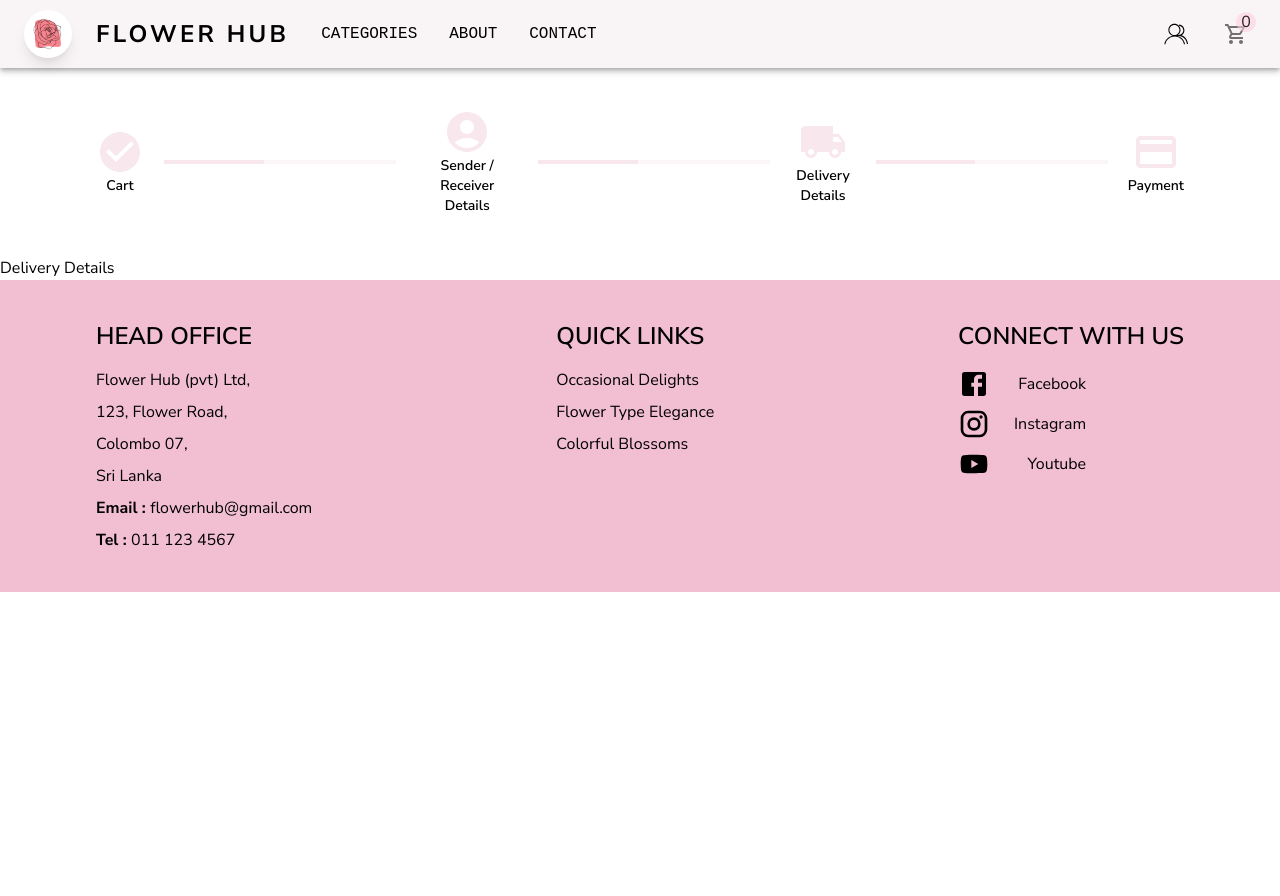
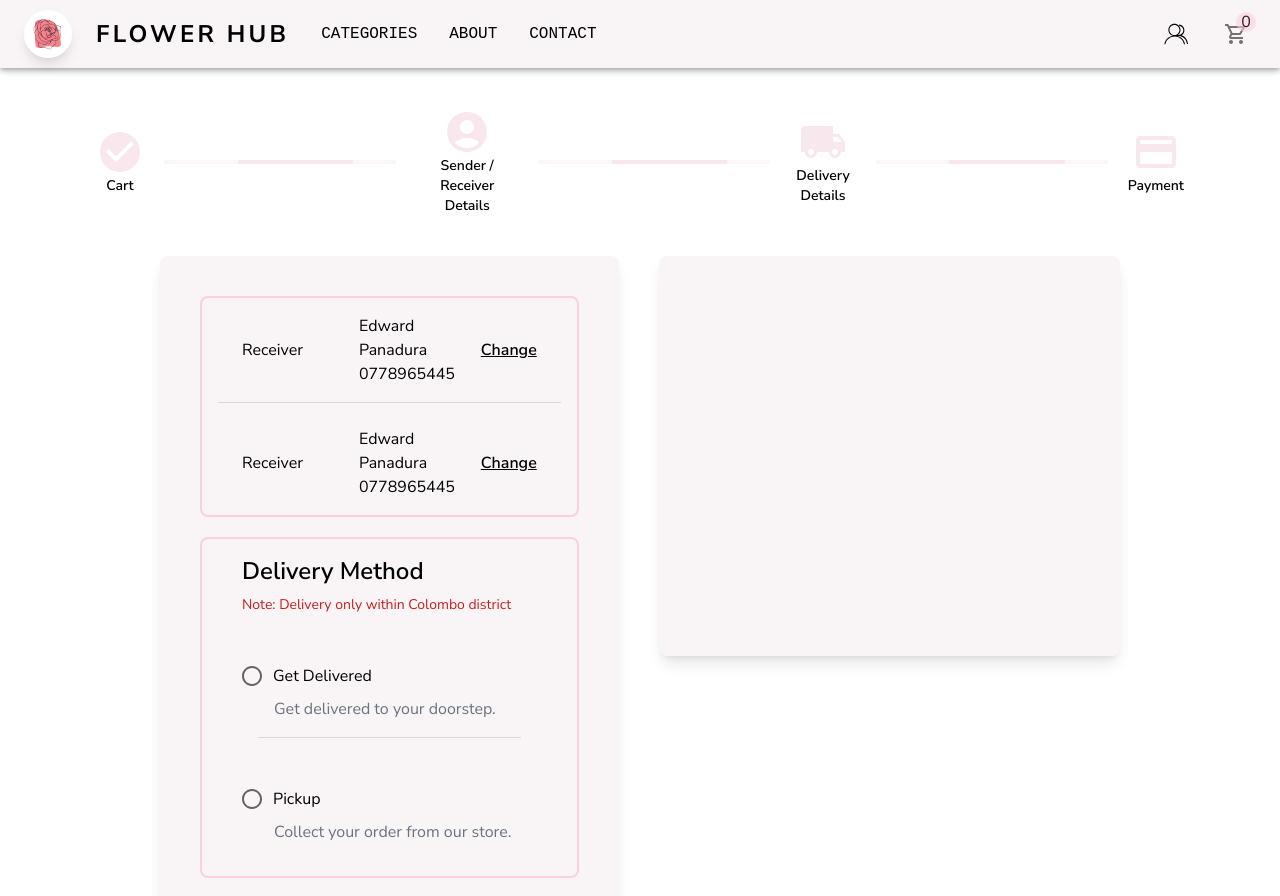
Before and after one commit to DaNoDya99/Flora, a React (Vite) app: page /order/delivery-details in a window 1280 px wide. Shown: the top 896 px of the page. Before the commit the page ends 800 px from the top, so only its background shows below. Built offline with nearby package versions, Linux system fonts and the light colour scheme.

Commit message:
Delivery details page completed.

```diff
--- a/src/layouts/order_layout.jsx
+++ b/src/layouts/order_layout.jsx
@@ -43,7 +43,7 @@ function OrderLayout() {
                 {states.cart ? <div className={'w-1/3 h-1 bg-secondary3'}></div> :<LinearProgress className={'w-1/3'} color={'secondary'}/>}
                 <div className="flex flex-col items-center justify-center mx-5">
                     <Link to={'/order/cart-details'}>
-                        <AccountCircleIcon className={'text-secondary !text-5xl 2xl:!text-7xl'}/>
+                        <AccountCircleIcon className={states.sender_receiver ? 'text-secondary3 !text-5xl 2xl:!text-7xl' : 'text-secondary !text-5xl 2xl:!text-7xl'}/>
                     </Link>
                     <div className={'w-full text-center text-sm font-semibold !nunito-sans-light 2xl:text-lg'}>Sender / Receiver Details</div>
                 </div>
@@ -51,14 +51,14 @@ function OrderLayout() {
                 {states.sender_receiver ? <div className={'w-1/3 h-1 bg-secondary3'}></div> :<LinearProgress className={'w-1/3'} color={'secondary'}/>}
                 <div className="flex flex-col items-center justify-center mx-5">
                     <Link to={'/order/delivery-details'}>
-                        <LocalShippingIcon className={'text-secondary !text-5xl 2xl:!text-7xl'}/>
+                        <LocalShippingIcon className={states.delivery ? 'text-secondary3 !text-5xl 2xl:!text-7xl' : 'text-secondary !text-5xl 2xl:!text-7xl'}/>
                     </Link>
                     <div className={'w-full text-center text-sm font-semibold !nunito-sans-light 2xl:text-lg'}>Delivery Details</div>
                 </div>
                 {/*<LinearProgress className={'w-1/3'} color={'secondary'}/>*/}
                 {states.delivery ? <div className={'w-1/3 h-1 bg-secondary3'}></div> :<LinearProgress className={'w-1/3'} color={'secondary'}/>}
                 <div className="flex flex-col items-center justify-center ms-5">
-                    <PaymentIcon className={'text-secondary !text-5xl 2xl:!text-7xl'}/>
+                    <PaymentIcon className={states.payment ? 'text-secondary3 !text-5xl 2xl:!text-7xl' : 'text-secondary !text-5xl 2xl:!text-7xl'}/>
                     <div className={'w-full text-center text-sm font-semibold !nunito-sans-light 2xl:text-lg'}>Payment</div>
                 </div>
             </div>
--- a/src/pages/customer/cart-details.jsx
+++ b/src/pages/customer/cart-details.jsx
@@ -69,8 +69,8 @@ function CartDetails(){
                     </FormControl>
 
                     <FormControl className={'w-full mt-5'}>
-                        <InputLabel htmlFor={'address'} required><span className={'!nunito-sans-light'}>Sender phone</span></InputLabel>
-                        <Input id={'address'} required name={'address'} type={'text-area'}/>
+                        <InputLabel htmlFor={'phone'} required><span className={'!nunito-sans-light'}>Sender phone</span></InputLabel>
+                        <Input id={'phone'} required name={'phone'}/>
                     </FormControl>
 
                     <div className={'flex justify-between w-full'}>
--- a/src/pages/customer/delivery-details.jsx
+++ b/src/pages/customer/delivery-details.jsx
@@ -1,8 +1,80 @@
+import Divider from "@mui/material/Divider";
+import FormControl from "@mui/material/FormControl";
+import {FormControlLabel, Radio} from "@mui/material";
+import InputLabel from "@mui/material/InputLabel";
+import Input from "@mui/material/Input";
+
 function DeliveryDetails(){
 
     return (
-        <div>
-            <h1>Delivery Details</h1>
+        <div className={'px-[10em] pb-[5em] flex justify-between w-full'}>
+            <div className={'w-[50%] mr-5 rounded-lg bg-primary py-10 px-10 shadow-lg'}>
+                <div className={'flex flex-col space-y-6 w-full border-2 border-secondary2 rounded-lg'}>
+                    <div className={'w-full flex items-center justify-between px-10 py-4'}>
+                        <div className={'flex gap-14 items-center'}>
+                            <div>Receiver</div>
+                            <div>
+                                <p>Edward</p>
+                                <p>Panadura</p>
+                                <p>0778965445</p>
+                            </div>
+                        </div>
+                        <div className={'font-semibold underline hover:font-bold'}>Change</div>
+                    </div>
+                    <Divider variant="middle" className={'!my-0'}/>
+                    <div className={'w-full flex items-center justify-between px-10 pb-4'}>
+                        <div className={'flex gap-14 items-center'}>
+                            <div>Receiver</div>
+                            <div>
+                                <p>Edward</p>
+                                <p>Panadura</p>
+                                <p>0778965445</p>
+                            </div>
+                        </div>
+                        <div className={'font-semibold underline hover:font-bold'}>Change</div>
+                    </div>
+                </div>
+
+                <div className={'flex flex-col space-y-6 w-full border-2 border-secondary2 rounded-lg mt-5 px-10 py-4'}>
+                    <div className={'space-y-2'}>
+                        <div className={'w-full text-2xl font font-semibold'}>Delivery Method</div>
+                        <div className={'text-sm text-red-700'}>Note: Delivery only within Colombo district</div>
+                    </div>
+                    <div className={'py-4'}>
+                        <FormControl>
+                            <FormControlLabel value="delivered" control={<Radio />} label="Get Delivered" />
+                            <div className={'ms-8 text-gray-500'}>
+                                Get delivered to your doorstep.
+                            </div>
+                        </FormControl>
+                    </div>
+
+                    <Divider variant="middle" className={'!my-0'}/>
+
+                    <div className={'py-4'}>
+                        <FormControl>
+                            <FormControlLabel value="pickup" control={<Radio />} label="Pickup" />
+                            <div className={'ms-8 text-gray-500'}>
+                                Collect your order from our store.
+                            </div>
+                        </FormControl>
+                    </div>
+
+                </div>
+
+                <div className={'flex flex-col space-y-6 w-full border-2 border-secondary2 rounded-lg mt-5 px-10 py-4'}>
+                    <div className={'w-full text-2xl font font-semibold'}>Deliver Date</div>
+
+                    <FormControl className={'w-full mt-5'}>
+                        <Input id={'deliver-date'} required name={'deliver-date'} disabled={true}/>
+                    </FormControl>
+                </div>
+
+            </div>
+
+            <div className={'w-[50%] ms-5 rounded-lg bg-primary py-10 px-16 max-h-[25em] shadow-lg'}>
+
+            </div>
         </div>
     );
 }
--- a/src/pages/customer/shopping-cart.jsx
+++ b/src/pages/customer/shopping-cart.jsx
@@ -1,5 +1,4 @@
-import React from 'react';
-import { Paper, Tab, Table, TableBody, TableCell, TableContainer, TableHead, TableRow, Divider, Button } from '@mui/material';
+import { Paper, Table, TableBody, TableCell, TableContainer, TableHead, TableRow, Divider, Button } from '@mui/material';
 import ProductImage from "../../assets/images/product.jpg"
 import DeleteIcon from '@mui/icons-material/Delete';
 import NumberInput from '../../components/number-input';
```
